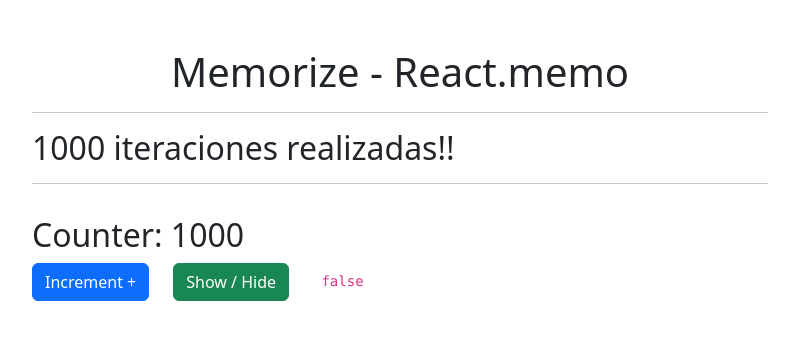
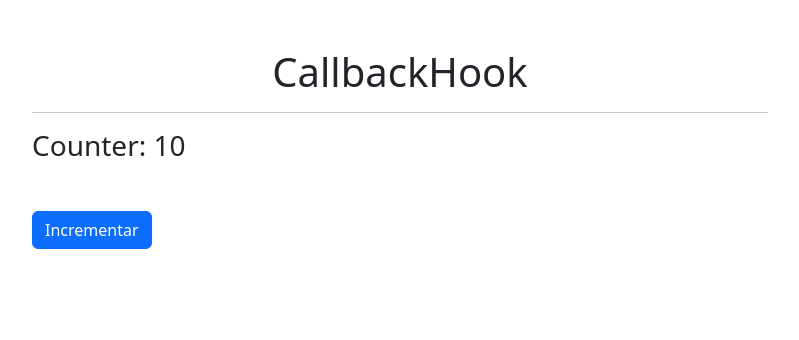
Before and after one commit to emanuelhardwell/hooks-23, a React (Vite) app: page / in a window 1280 px wide. Shown: the top 340 px of the page, without its empty margins (240-1039 px from the left). Built offline with nearby package versions, Linux system fonts and the light colour scheme.

Commit message:
feat: useCallback se usa para memorizar funciones y debe ir acompañado de React.memo

```diff
--- /dev/null
+++ b/src/07-useCallback/ButtonIncrement.jsx
@@ -0,0 +1,13 @@
+import React from "react";
+
+export const ButtonIncrement = React.memo(({ increment }) => {
+  console.log("ButtonIncrement renderizado!!");
+
+  return (
+    <>
+      <button className="btn btn-primary" onClick={increment}>
+        Incrementar
+      </button>
+    </>
+  );
+});
--- /dev/null
+++ b/src/07-useCallback/CallbackHook.jsx
@@ -0,0 +1,30 @@
+import React, { useCallback, useState } from "react";
+import { ButtonIncrement } from "./ButtonIncrement";
+
+export const CallbackHook = () => {
+  const [counter, setCounter] = useState(10);
+
+  //   const increment = () => {
+  //     setCounter(counter + 1);
+  //   };
+  const increment = useCallback(() => {
+    setCounter((value) => value + 1);
+  }, []);
+  //   useCallback se usa para memorizar funciones ya que estas se guardan en diferente ubicación cada vez que se renderiza el Componente y debe ir acompañado de React.memo
+
+  return (
+    <div className="container">
+      <div className="row">
+        <div className="col-md-8 mx-auto mt-5">
+          <h1 className="text-center">CallbackHook</h1>
+          <hr />
+          <h3>Counter: {counter}</h3>
+
+          <div className="mt-5">
+            <ButtonIncrement increment={increment} />
+          </div>
+        </div>
+      </div>
+    </div>
+  );
+};
--- a/src/App.jsx
+++ b/src/App.jsx
@@ -6,8 +6,9 @@
 // import { FocusScreen } from "./04-useRef/FocusScreen";
 // import { Layout } from "./05-useLayoutEffect/Layout";
 // import { Memorize } from "./06-react-memo/Memorize";
-import { Memo } from "./06-useMemo/Memo";
+// import { Memo } from "./06-useMemo/Memo";
+import { CallbackHook } from "./07-useCallback/CallbackHook";
 
 export const App = () => {
-  return <Memo />;
+  return <CallbackHook />;
 };
```
